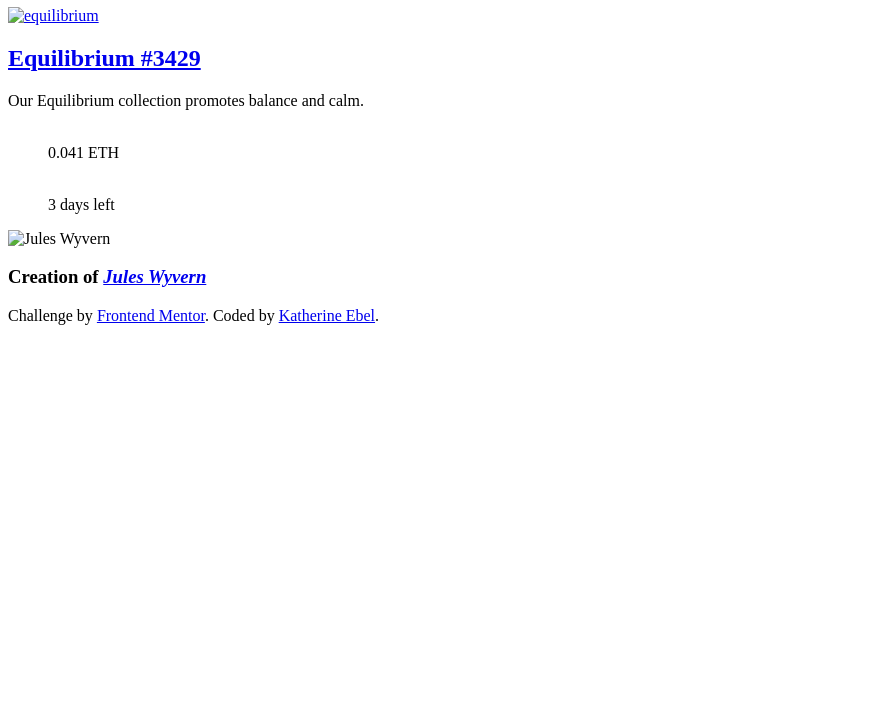
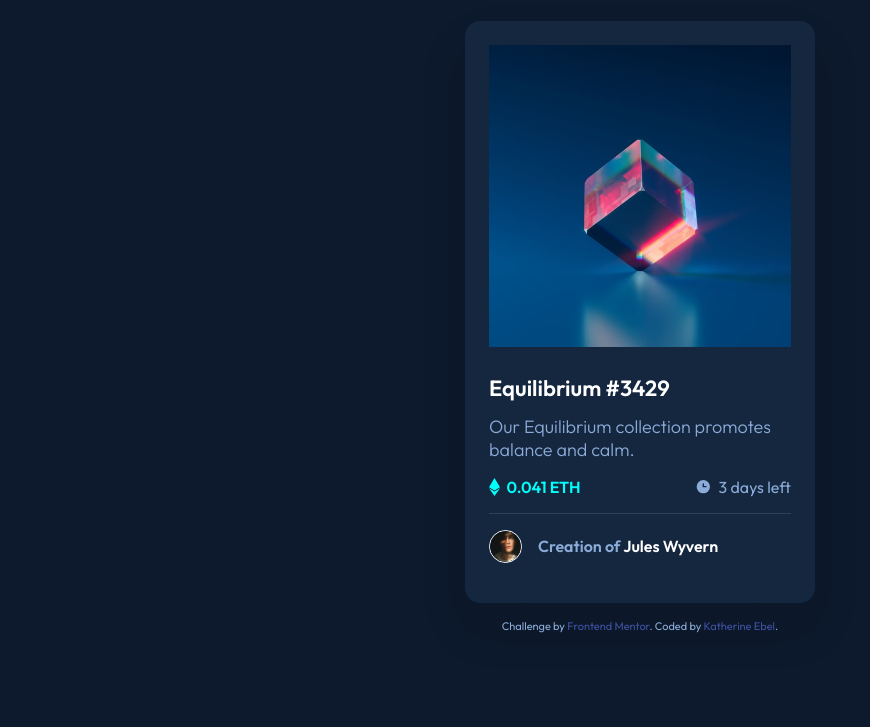
Before and after one commit to KatherineEbel/ke-fem-nft-preview-card-component, a plain HTML site: page index.html in a window 1280 px wide. Shown: the part 73-800 px from the top of the page, without its empty margins (0-870 px from the left). Drawn offline with Linux system fonts and the light colour scheme; the site is published under a folder, as on GitHub Pages, so addresses that start at the root find nothing.

Commit message:
Update links

```diff
--- a/index.html
+++ b/index.html
@@ -8,7 +8,7 @@
   <link rel="preconnect" href="https://fonts.googleapis.com">
   <link rel="preconnect" href="https://fonts.gstatic.com" crossorigin>
   <link href="https://fonts.googleapis.com/css2?family=Outfit:wght@300;400;600&display=swap" rel="stylesheet">
-  <link rel='stylesheet' href='/styles/styles.css'>
+  <link rel='stylesheet' href='styles/styles.css'>
 
   <title>Frontend Mentor | NFT preview card component</title>
 </head>
@@ -18,7 +18,7 @@
       <header class='card--header'>
         <a href='#'>
           <h1 class='sr-only'>Equilibrium</h1>
-          <img src='/images/image-equilibrium.jpg' alt='equilibrium'>
+          <img src='images/image-equilibrium.jpg' alt='equilibrium'>
         </a>
       </header>
       <main class='card--body'>
@@ -35,14 +35,13 @@
 
         <div class='card--details'>
           <figure class='card--price'>
-            <img src='/images/icon-ethereum.svg' alt=''
-                 aria-hidden='true'>
+            <img src='images/icon-ethereum.svg' alt='Ethereum' />
             <figcaption>
               0.041 ETH
             </figcaption>
           </figure>
           <figure class='card--time-left'>
-            <img src='/images/icon-clock.svg' alt='' aria-hidden='true'>
+            <img src='images/icon-clock.svg' alt='clock' />
             <figcaption>
               3 days left
             </figcaption>
@@ -50,7 +49,7 @@
         </div>
 
         <section class='card--about'>
-          <img class='avatar' src='/images/image-avatar.png' alt='Jules Wyvern'>
+          <img class='avatar' src='images/image-avatar.png' alt='Jules Wyvern'>
           <h3>
             Creation of <cite><a href='#'>Jules Wyvern</a></cite>
           </h3>
@@ -60,7 +59,7 @@
     <footer class='footer'>
       <div class="attribution">
         Challenge by <a href="https://www.frontendmentor.io?ref=challenge" target="_blank">Frontend Mentor</a>.
-        Coded by <a href="#">Katherine Ebel</a>.
+        Coded by <a href="https://www.frontendmentor.io/profile/KatherineEbel">Katherine Ebel</a>.
       </div>
     </footer>
   </div>
```
Also changed, not shown: 1 other file.
